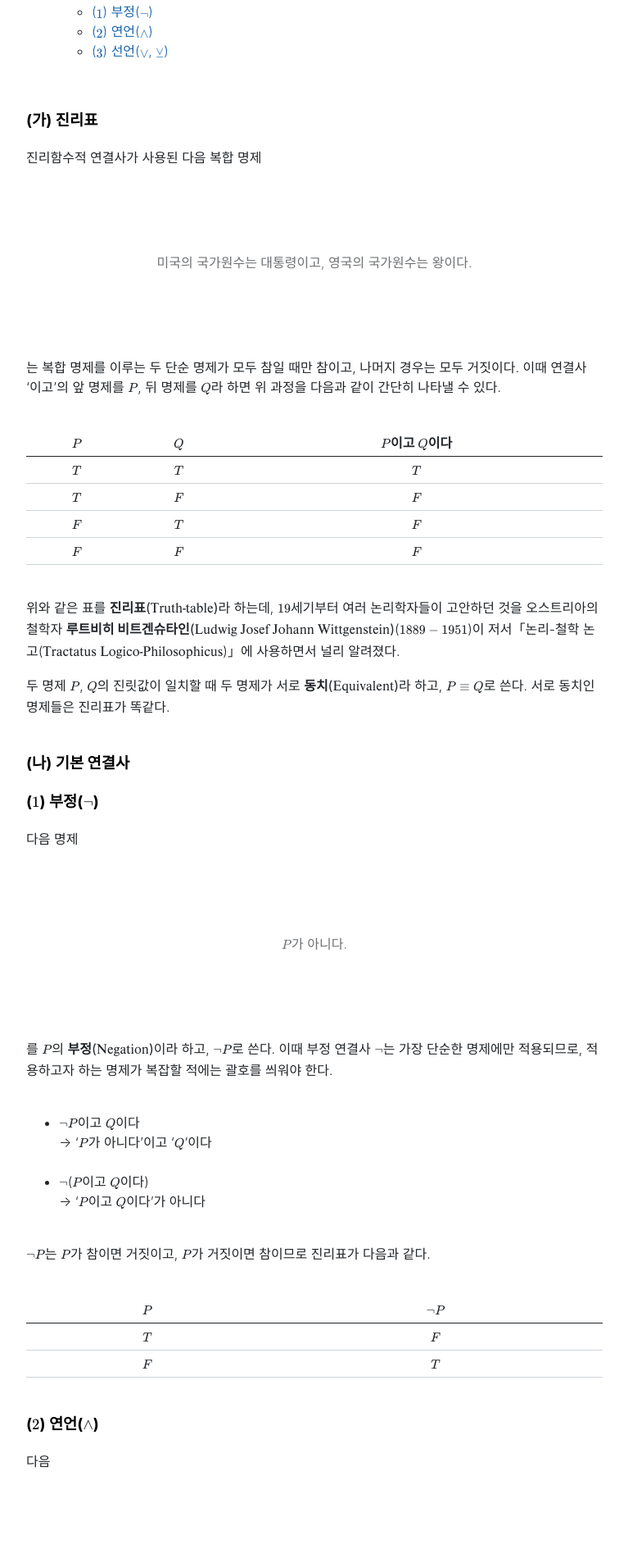
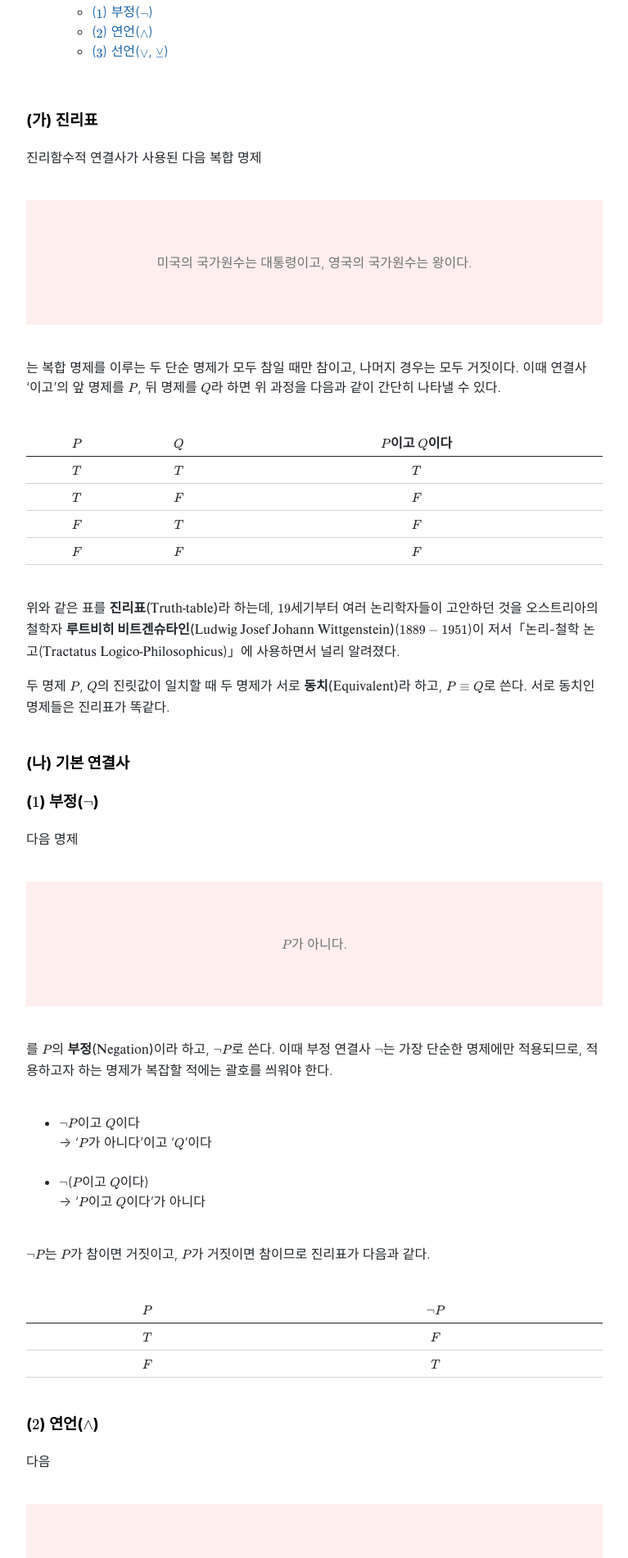
Before and after one commit to Log-zero/Log-zero.github.io, a Jekyll site: the page built from _posts/2026-01-24-진리함수적-연결사.md, in a window 1280 px wide. Shown: the part 320-2220 px from the top of the page at 82% size, without its empty margins (256-1023 px from the left). Built offline with Jekyll 4.4.1, drawn with Linux system fonts in a browser that asks for light colours; nearby versions of some CDN libraries.

Commit message:
blockquote

```diff
--- a/assets/css/blockquote.css
+++ b/assets/css/blockquote.css
@@ -9,7 +9,9 @@ article.post blockquote {
   border: none;
   text-align: center;
   font-style: normal;
-  line-height: 1.5;
+  background: rgba(255, 0, 0, 0.1);
+}
+
 }
 
 article.post blockquote p {
```
